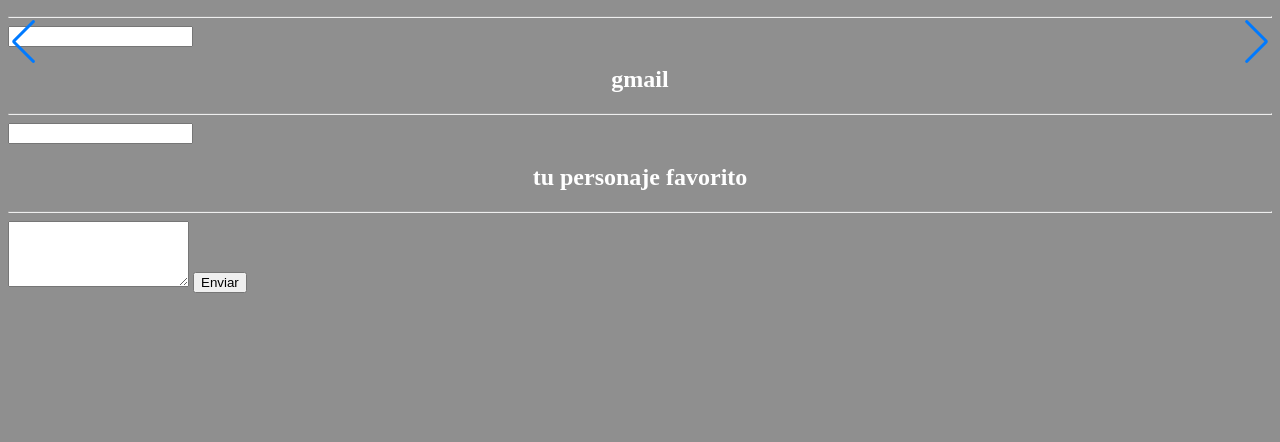
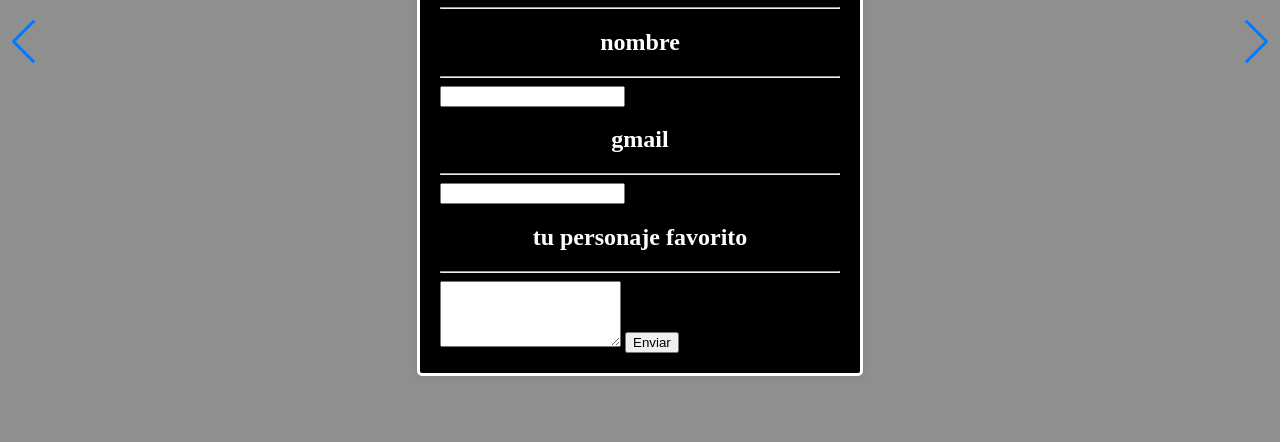
Before and after one commit to lawliet232/The_Vampire_Diaries, a plain HTML site: page personajes.html in a window 1280 px wide. Shown: the part 358-800 px from the top of the page. Drawn offline with nearby package versions, Linux system fonts and the light colour scheme.

Commit message:
Update theword.css

```diff
--- a/theword.css
+++ b/theword.css
@@ -15,6 +15,15 @@ body {
 h1, h2, p {
     text-align: center;
     color: white;
+}
+.cuestionario {
+    background: #000000;
+    border: 3px solid #ffffff;
+    padding: 20px;
+    border-radius: 5px;
+    box-shadow: 0 0 10px rgba(0, 0, 0, 0.1);
+    max-width: 400px;
+    margin: auto;
 }
 
 /* Sidebar */
```
